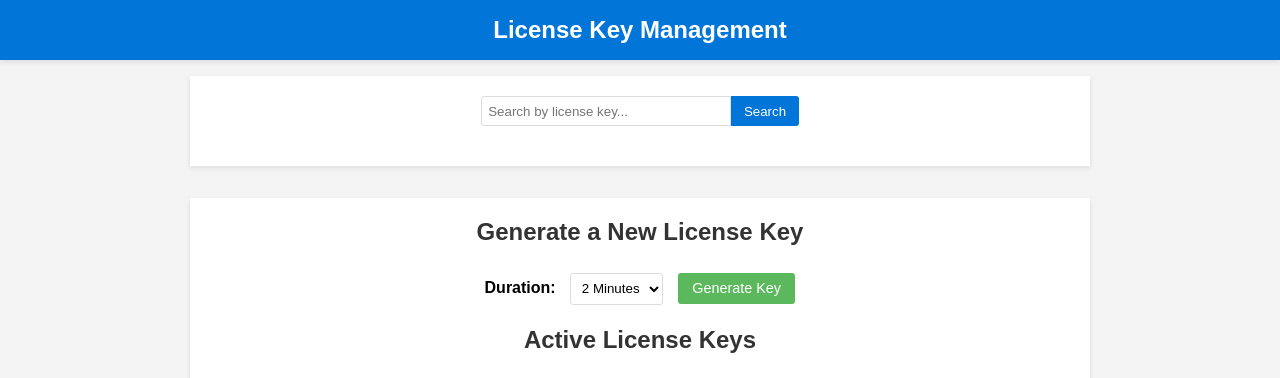
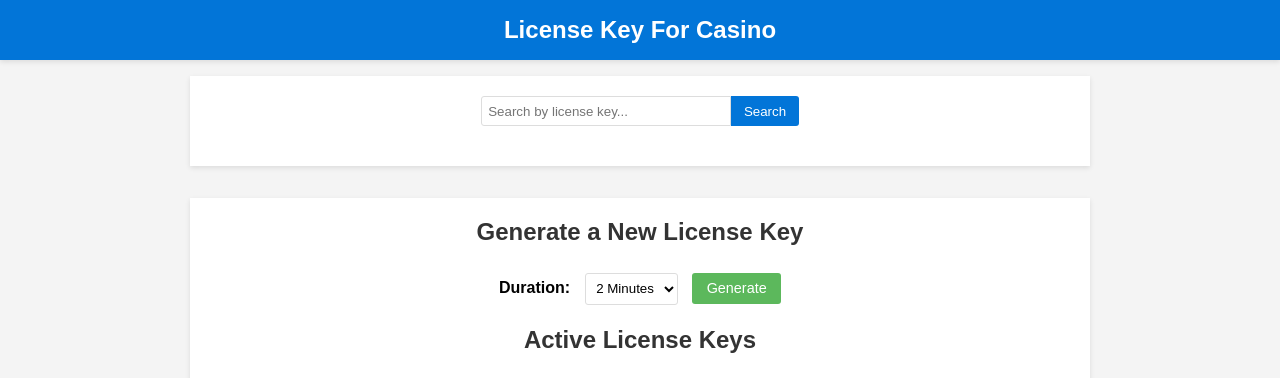
Before and after one commit to bego23asd/licensekeyew, a Flask app: page /admin in a window 1280 px wide. Shown: the top 378 px of the page. Run offline with Flask 2, Linux system fonts and the light colour scheme; data comes from the database, SQL or seed files in the repository.

Commit message:
Update admin.html

```diff
--- a/templates/admin.html
+++ b/templates/admin.html
@@ -4,7 +4,7 @@
   <meta charset="UTF-8">
   <!-- Ensures the page scales correctly on mobile devices -->
   <meta name="viewport" content="width=device-width, initial-scale=1.0">
-  <title>Admin Panel - License Key Management</title>
+  <title>Admin Panel - License Key CASINO</title>
   <style>
     :root {
       --primary-color: #0275d8;
@@ -194,7 +194,7 @@
 <body>
   <!-- HEADER -->
   <div class="header">
-    <h1>License Key Management</h1>
+    <h1>License Key For Casino</h1>
   </div>
 
   <!-- SEARCH FORM -->
@@ -221,7 +221,7 @@
         <option value="2_hours">2 Hours</option>
         <option value="1_day">1 Day</option>
       </select>
-      <button type="submit" class="btn btn--success">Generate Key</button>
+      <button type="submit" class="btn btn--success">Generate</button>
     </form>
 
     <!-- ACTIVE LICENSE KEYS (newest first) -->
```
